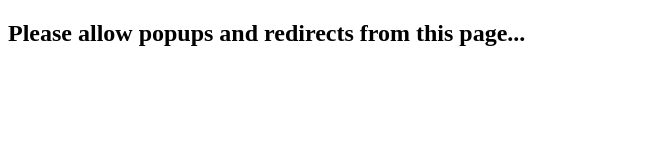
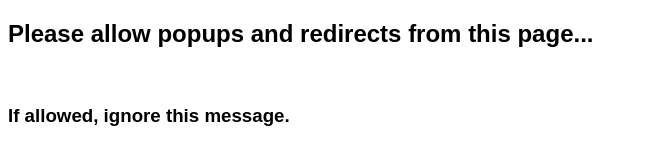
Before and after one commit to user1-8/vertex, a plain HTML site: page index.html in a window 1280 px wide. Shown: the whole page, without its empty margins (0-646 px from the left). Drawn offline with Linux system fonts and the light colour scheme.

Commit message:
commited

```diff
--- a/index.html
+++ b/index.html
@@ -2,8 +2,13 @@
 <html>
 <head>
 	<title> Vertex redirect </title>
+	<style>
+	*{font-family:sans-serif;}
+	</style>
 <body>
-	<h2> Please allow popups and redirects from this page...</h2>
+	<h2> Please allow popups and redirects from this page... </h2>
+	<br>
+	<h3>If allowed, ignore this message.</h3>
 
 	<script>
 
```
